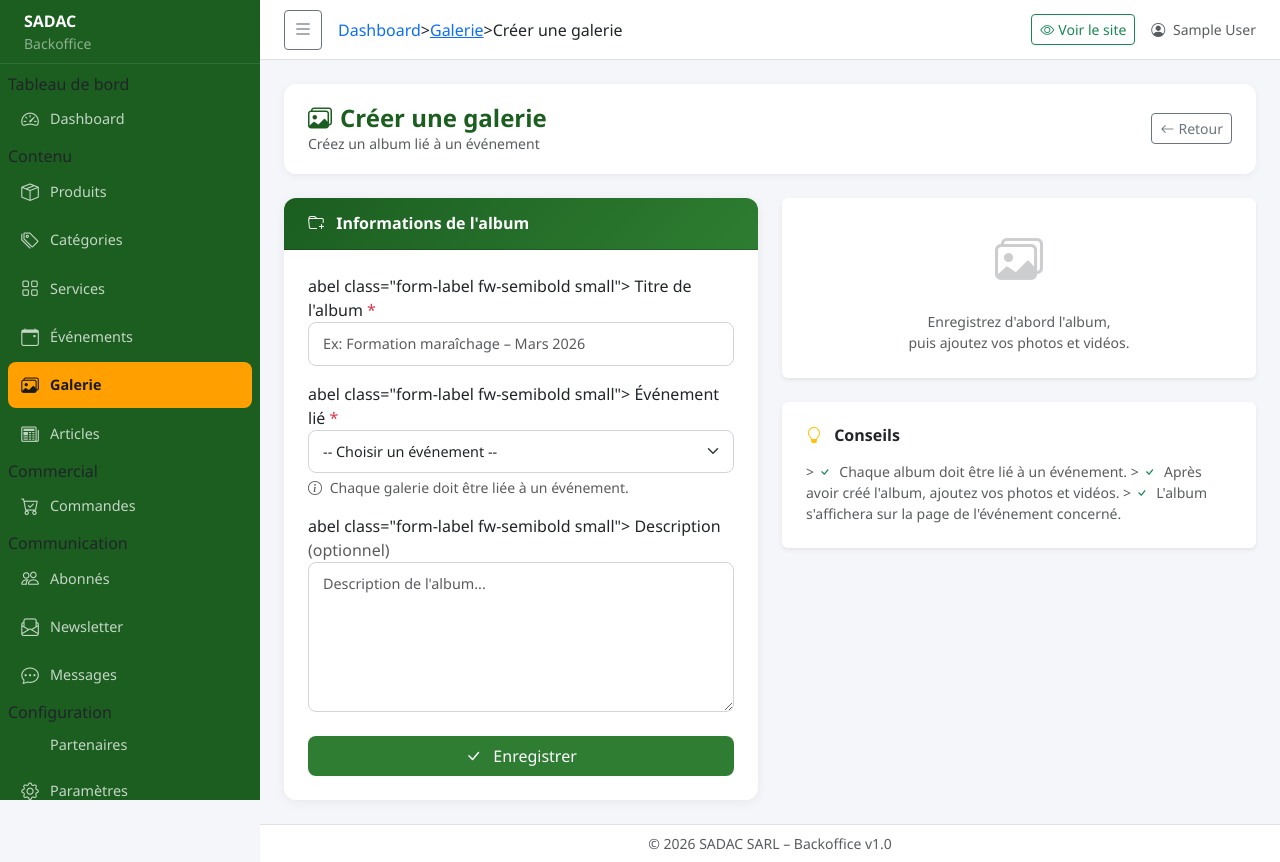
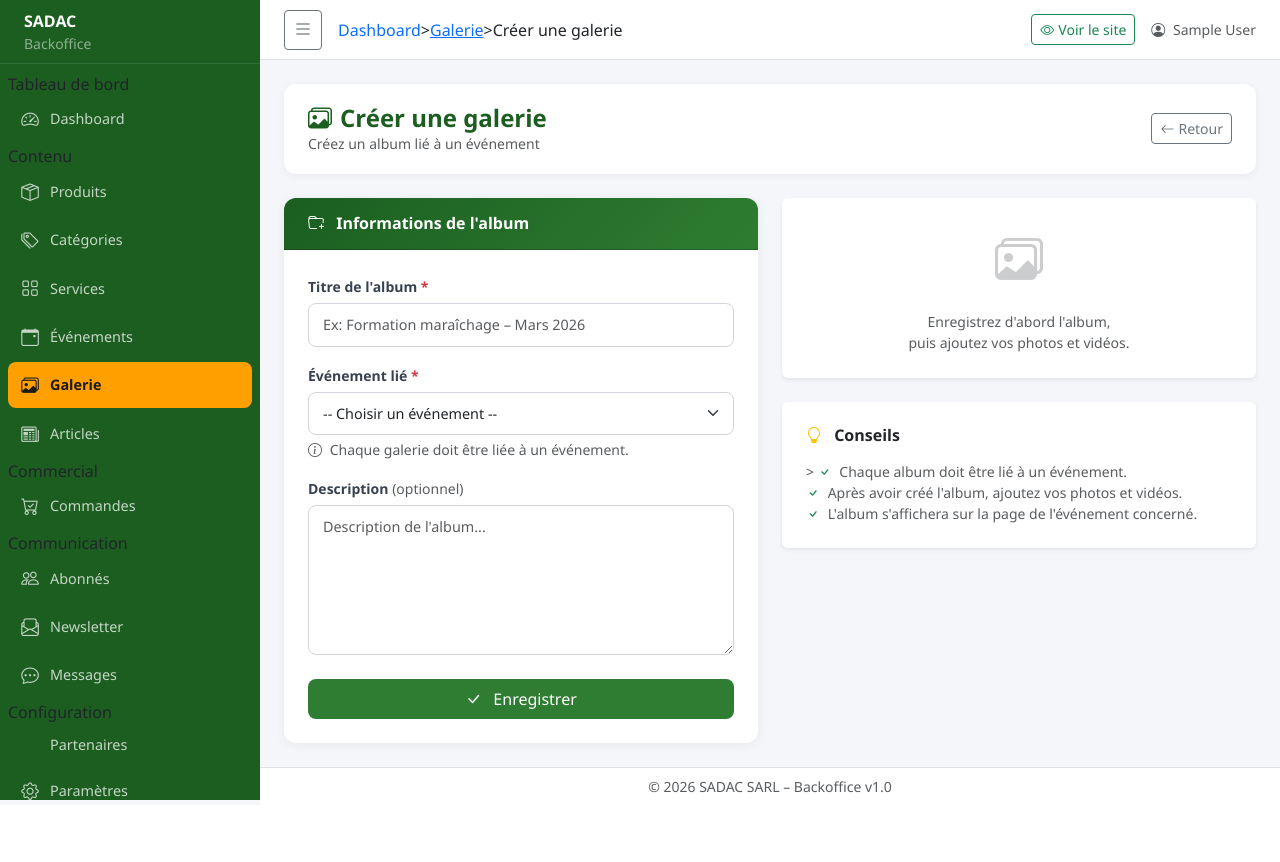
Before and after one commit to ibrahko/sadac-sarl, a Django app: page /backoffice/galerie/ajouter/ in a window 1280 px wide. After the commit the page ends 800 px from the top, so only its background shows below. Run offline with Django 5.2, Linux system fonts and the light colour scheme; the visitor is signed in with stand-in values (Sample User, id 1); data that the repository does not hold is empty.

Commit message:
fix gallery form HTML + event required + preview size

```diff
--- a/templates/backoffice/gallery/form.html
+++ b/templates/backoffice/gallery/form.html
@@ -100,7 +100,7 @@
 
             <!-- Titre -->
             <div class="col-12">
-              abel class="form-label fw-semibold small">
+              <label class="form-label fw-semibold small">
                 Titre de l'album
                 <span class="text-danger">*</span>
               </label>
@@ -113,7 +113,7 @@
 
             <!-- Événement lié -->
             <div class="col-12">
-              abel class="form-label fw-semibold small">
+              <label class="form-label fw-semibold small">
                 Événement lié
                 <span class="text-danger">*</span>
               </label>
@@ -141,7 +141,7 @@
 
             <!-- Description -->
             <div class="col-12">
-              abel class="form-label fw-semibold small">
+              <label class="form-label fw-semibold small">
                 Description
                 <span class="text-muted fw-normal">
                   (optionnel)
@@ -255,12 +255,12 @@
           <i class="bi bi-check text-success me-1"></i>
           Chaque album doit être lié à un événement.
         </li>
-        >
+        <li>
           <i class="bi bi-check text-success me-1"></i>
           Après avoir créé l'album, ajoutez
           vos photos et vidéos.
         </li>
-        >
+        <li>
           <i class="bi bi-check text-success me-1"></i>
           L'album s'affichera sur la page
           de l'événement concerné.
```
